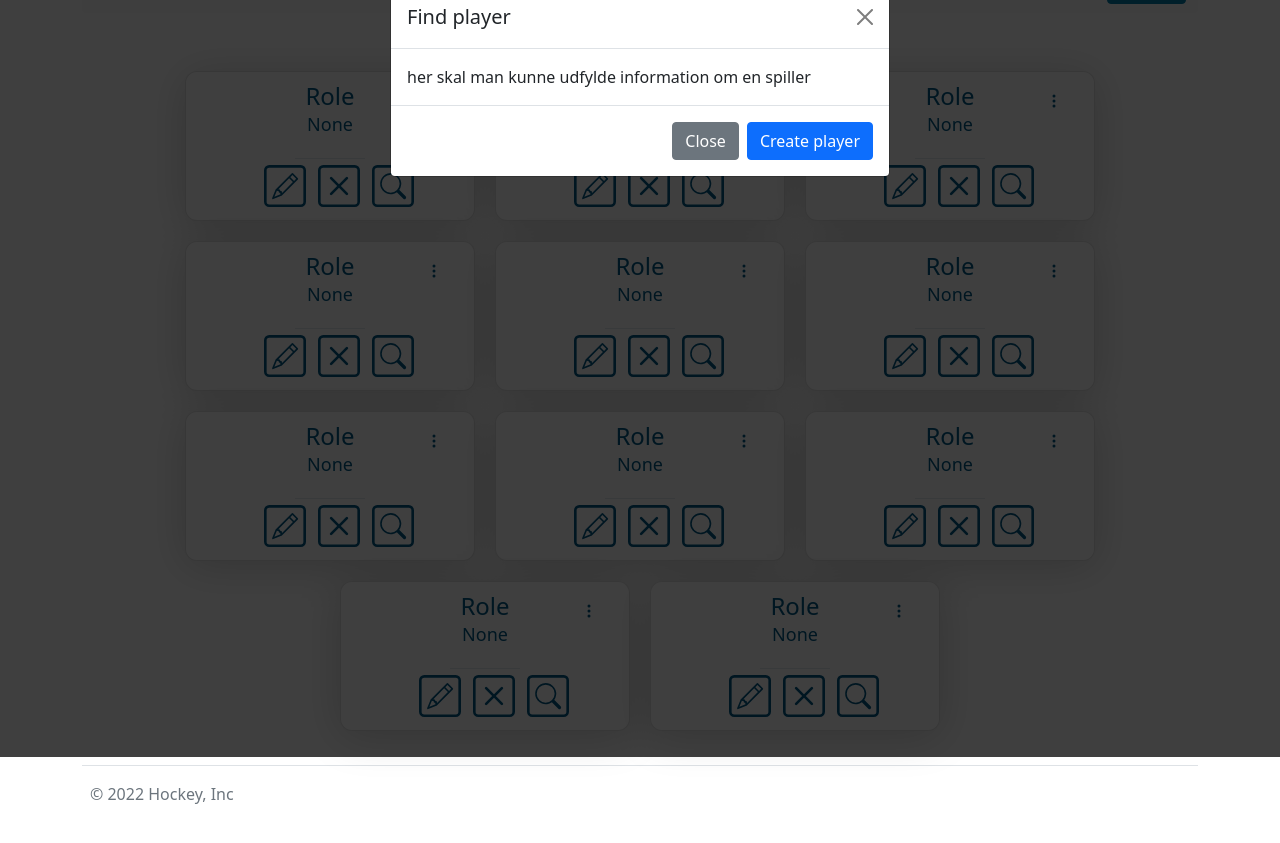
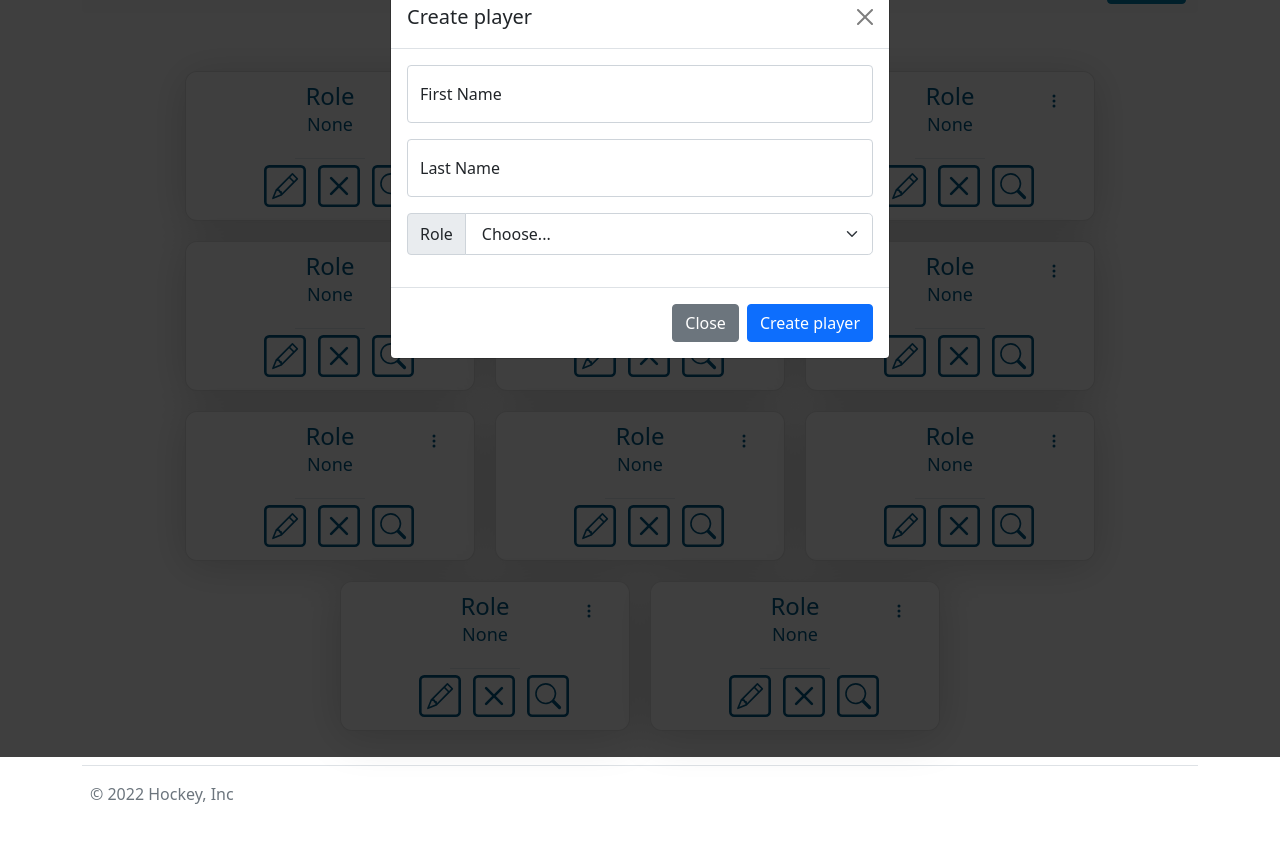
Before and after one commit to GruppeX/Hockey-Project-GX-Frontend, a plain HTML site: page index.html in a window 1280 px wide. Both pictures are taken after a click on the button "Create new player". Shown: the part 43-886 px from the top of the page. Drawn offline with nearby package versions, Linux system fonts and the light colour scheme.

Commit message:
GXH-21 Firstname, lastname and role added, looking for solutions for equal box sizes

```diff
--- a/index.html
+++ b/index.html
@@ -118,7 +118,7 @@
       <div class="modal-dialog">
         <div class="modal-content">
           <div class="modal-header">
-            <h5 class="modal-title">Find player</h5>
+            <h5 class="modal-title">Create player</h5>
             <button
               type="button"
               class="btn-close"
@@ -126,9 +126,29 @@
               aria-label="Close"
             ></button>
           </div>
+          <form id="createPlayerForm" method="post">
           <div class="modal-body">
-            her skal man kunne udfylde information om en spiller
+            <div class="form-floating mb-3">
+              <input type="text" class="form-control" id="firstNameCreate" placeholder="First Name">
+              <label for="firstNameCreate">First Name</label>
+            </div>
+            <div class="form-floating mb-3">
+              <input type="text" class="form-control" id="lastNameCreate" placeholder="Last Name">
+              <label for="lastNameCreate">Last Name</label>
+            </div>
+            <div class="input-group mb-3">
+              <label class="input-group-text" for="inputGroupSelect01">Role</label>
+              <select class="form-select form-select-lg" id="inputGroupSelect01" style="font-size: 1rem">
+                <option selected>Choose...</option>
+                <option value="goalkeeperRole">Goalkeeper</option>
+                <option value="sweeperRole">Sweeper</option>
+                <option value="defenderRole">Defender</option>
+                <option value="midfielderRole">Midfielder</option>
+                <option value="AttackerRole">Attacker</option>
+              </select>
+            </div>
           </div>
+          </form>
           <div class="modal-footer">
             <button
               type="button"
```
